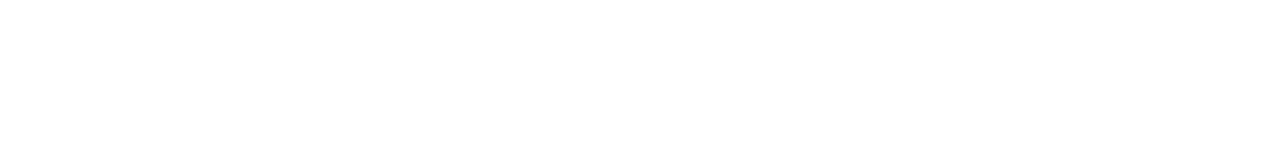
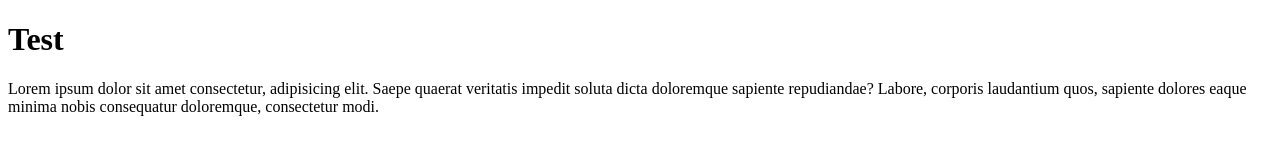
Before and after one commit to 026WassamonPe/test, a plain HTML site: page indext.html in a window 1280 px wide. Drawn offline with Linux system fonts and the light colour scheme.

Commit message:
first commit

```diff
--- a/indext.html
+++ b/indext.html
@@ -7,6 +7,7 @@
     <title>test</title>
 </head>
 <body>
-    <h1></h1>
+    <h1>Test</h1>
+    <p>Lorem ipsum dolor sit amet consectetur, adipisicing elit. Saepe quaerat veritatis impedit soluta dicta doloremque sapiente repudiandae? Labore, corporis laudantium quos, sapiente dolores eaque minima nobis consequatur doloremque, consectetur modi.</p>
 </body>
 </html>
```
